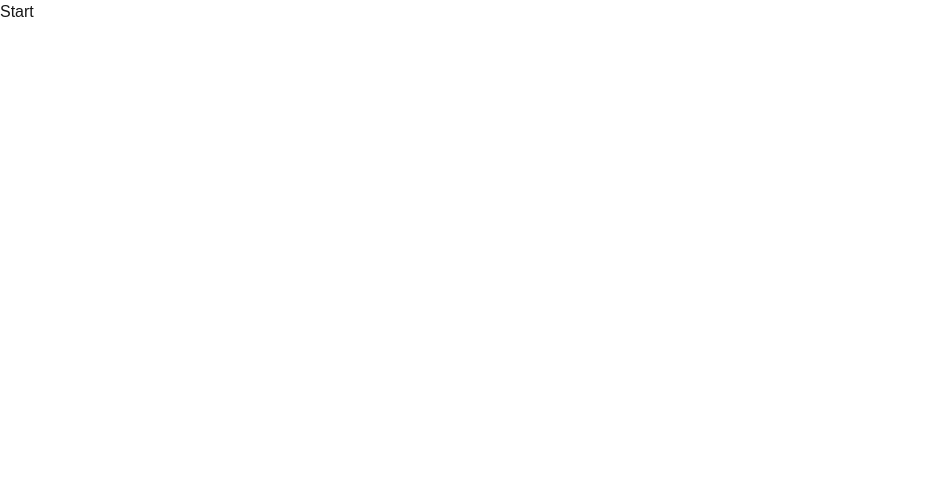
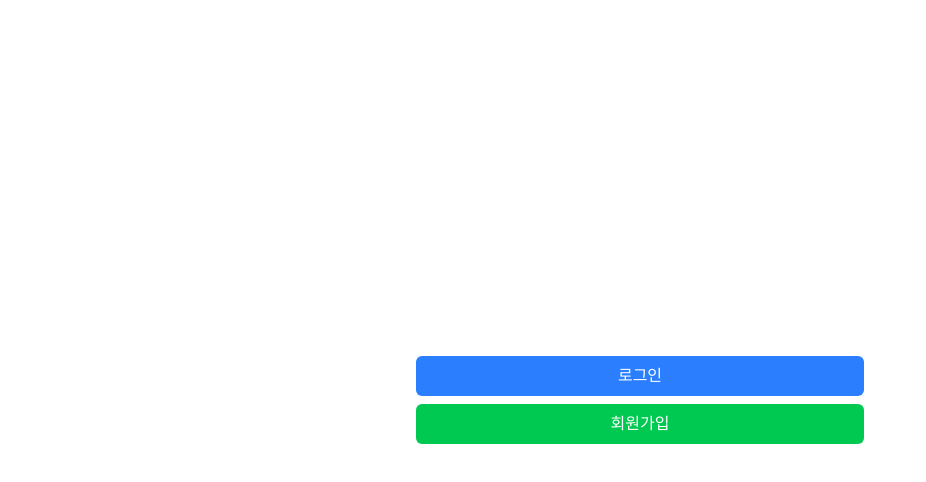
Before and after one commit to mnmhbbb/next-ripple, a Next.js app: page / in a window 1280 px wide. Shown: the top 482 px of the page, without its empty margins (0-926 px from the left). Built offline with nearby package versions, Linux system fonts and the light colour scheme.

Commit message:
feat: 홈 페이지에 로그인 및 회원가입 링크 추가(임시)
- 홈 페이지에 로그인과 회원가입을 위한 링크 추가
- 스타일 추가

```diff
--- a/src/app/page.tsx
+++ b/src/app/page.tsx
@@ -1,3 +1,20 @@
+import Link from "next/link";
+
 export default function Home() {
-  return <div>Start</div>;
+  return (
+    <div className="mx-auto flex h-screen w-full max-w-md flex-col items-center justify-center gap-2">
+      <Link
+        className="w-full rounded-md bg-blue-500 p-2 text-center text-white transition-colors duration-300 hover:bg-blue-600"
+        href="/sign-in"
+      >
+        로그인
+      </Link>
+      <Link
+        className="w-full rounded-md bg-green-500 p-2 text-center text-white transition-colors duration-300 hover:bg-green-600"
+        href="/sign-up"
+      >
+        회원가입
+      </Link>
+    </div>
+  );
 }
```
